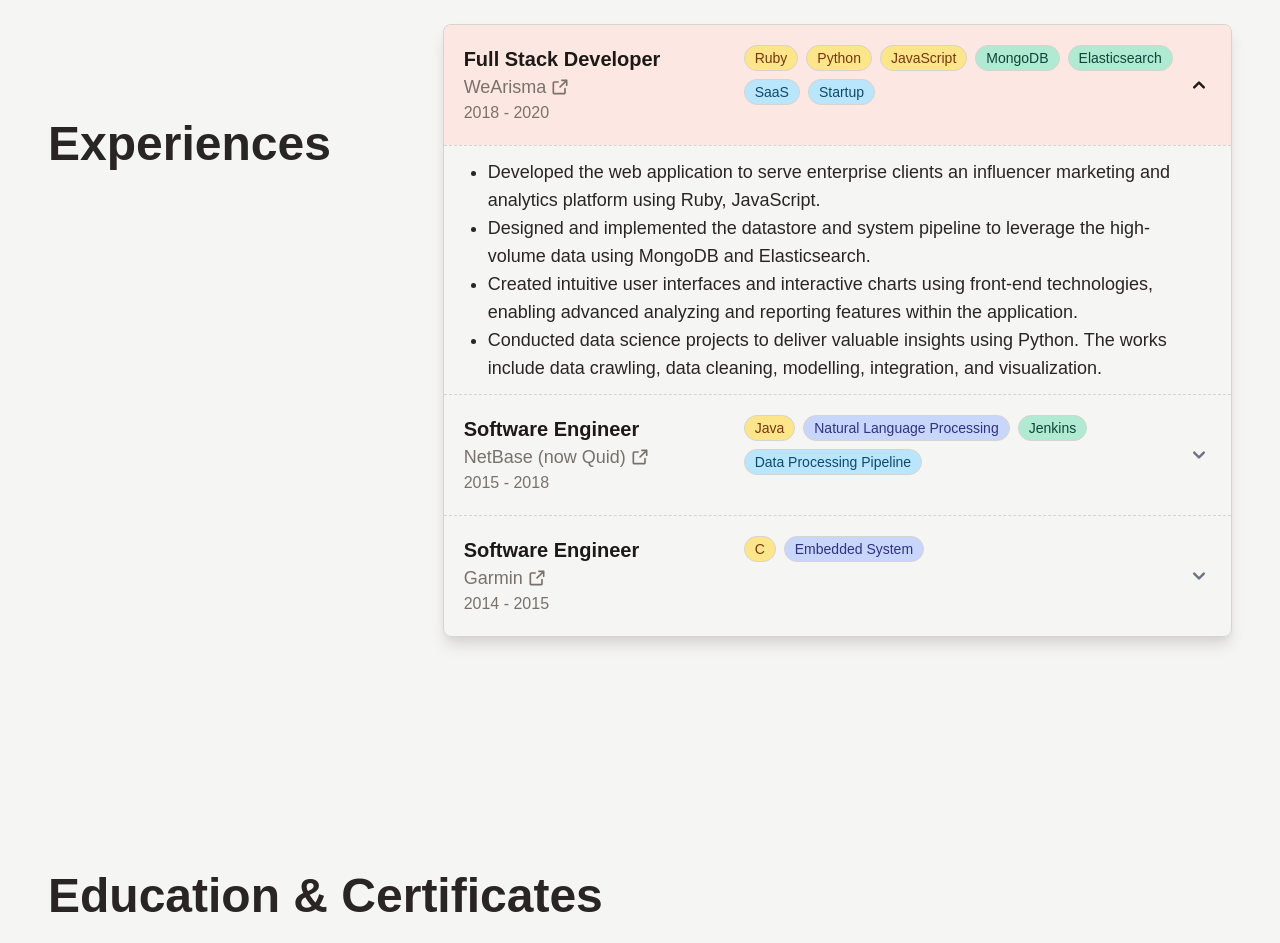
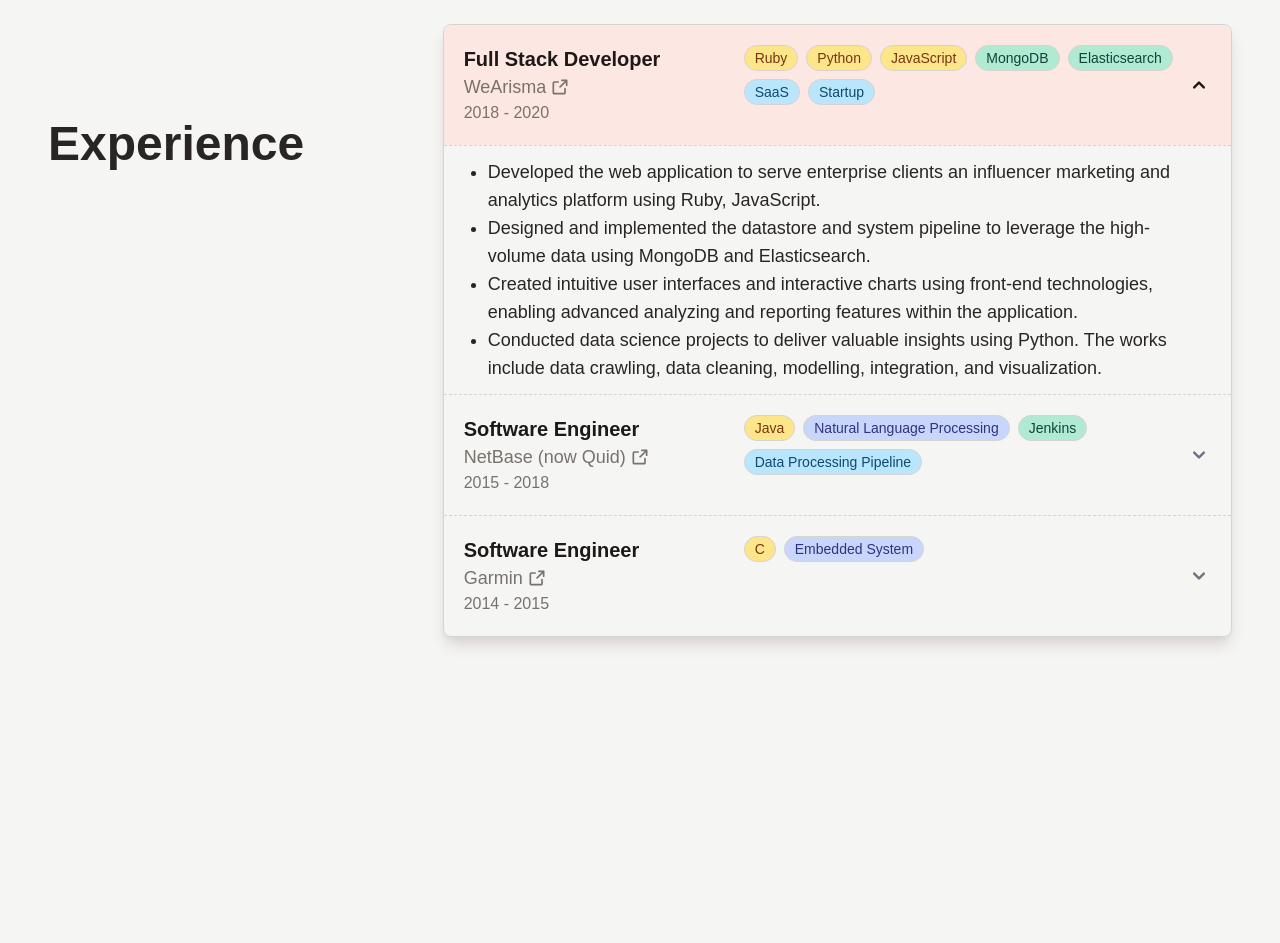
Before and after one commit to ikulan/ikulan.github.io, a React (Vite) app: page / in a window 1280 px wide. Shown: the part 840-1783 px from the top of the page. Built offline with nearby package versions, Linux system fonts and the light colour scheme.

Commit message:
Add component: SectionHeader

```diff
--- /dev/null
+++ b/src/components/SectionHeader.jsx
@@ -0,0 +1,9 @@
+function SectionHeader({ children }) {
+  return (
+    <h1 className="pb-2 text-3xl font-bold lg:mb-4 lg:mt-24 xl:text-5xl">
+      {children}
+    </h1>
+  );
+}
+
+export default SectionHeader;
--- a/src/sections/Educations.jsx
+++ b/src/sections/Educations.jsx
@@ -1,4 +1,5 @@
 import EduCard from "../components/EduCard";
+import SectionHeader from "../components/SectionHeader";
 
 const eduObjs = [
   {
@@ -39,10 +40,8 @@ const eduObjs = [
 function Educations() {
   return (
     <div id="section_edu" className="my-6 flex min-h-screen flex-col lg:mx-8">
-      <div className="">
-        <h1 className="mb-4 pb-2 text-3xl font-bold xl:text-5xl">
-          Education & Certificates
-        </h1>
+      <div>
+        <SectionHeader>Education & Certificates</SectionHeader>
       </div>
       <div className="grid-row grid items-center gap-y-6 md:grid-cols-2 xl:grid-cols-3">
         {/*<div className="grid auto-cols-auto grid-flow-col items-center gap-y-6">*/}
--- a/src/sections/Experiences.jsx
+++ b/src/sections/Experiences.jsx
@@ -1,4 +1,5 @@
 import ExpAccordion from "../components/ExpAccordion";
+import SectionHeader from "../components/SectionHeader";
 
 const experiences = [
   {
@@ -65,10 +66,8 @@ function Experiences() {
       id="section_exp"
       className="my-6 grid min-h-screen max-w-screen-xl grid-flow-row auto-rows-max lg:mx-8 lg:mt-12 lg:grid-cols-3"
     >
-      <div className="">
-        <h1 className="pb-2 text-3xl font-bold lg:mb-4 lg:mt-24 xl:text-5xl">
-          Experiences
-        </h1>
+      <div>
+        <SectionHeader>Experience</SectionHeader>
       </div>
       <div className="lg:col-span-2">
         <ExpAccordion expObjs={experiences} />
--- a/src/sections/Projects.jsx
+++ b/src/sections/Projects.jsx
@@ -1,3 +1,5 @@
+import SectionHeader from "../components/SectionHeader";
+
 function Projects() {
   return (
     <div
@@ -5,9 +7,7 @@ function Projects() {
       className="my-6 flex min-h-screen flex-col lg:mx-8 lg:mt-12 lg:flex-row"
     >
       <div className="lg:w-4/12">
-        <h1 className="mb-4 pb-2 text-3xl font-bold lg:mt-24 xl:text-5xl">
-          Projects
-        </h1>
+        <SectionHeader>Projects</SectionHeader>
       </div>
       <div className="lg:w-8/12"></div>
     </div>
```
